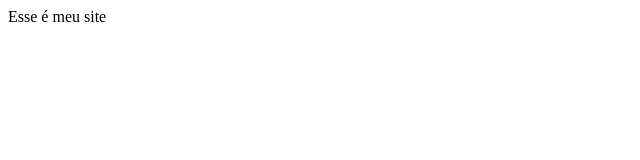
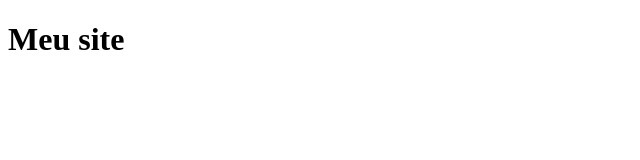
Before and after one commit to Balzeraaa/aula, a plain HTML site: page index.html in a window 1280 px wide. Shown: the whole page, without its empty margins (0-640 px from the left). Drawn offline with Linux system fonts and the light colour scheme.

Commit message:
Inclusão do título

```diff
--- a/index.html
+++ b/index.html
@@ -5,6 +5,6 @@
 <title> Meu Site </title>
 </head>
 <body>
-    Esse é meu site
+    <h1>Meu site</h1>
 </body>
 </html>
```
